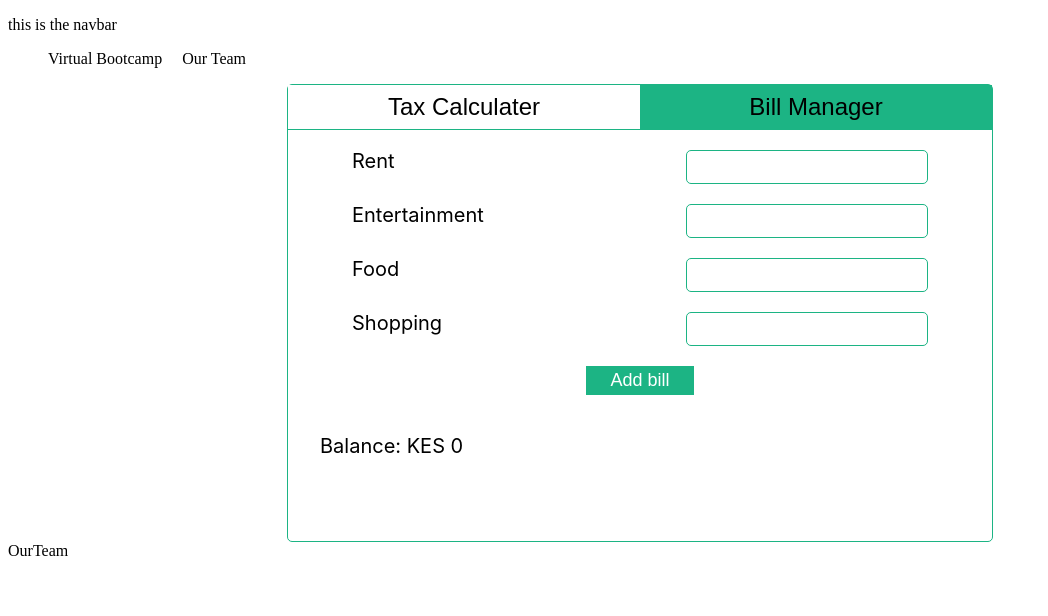
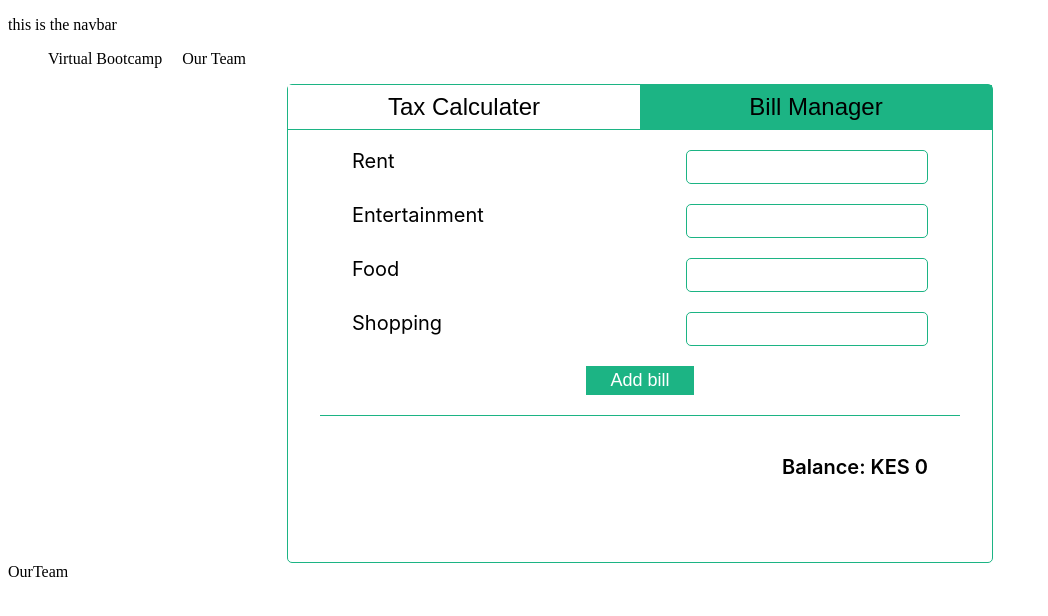
Before and after one commit to kiptanuiBoaz/tax-calculator-app-client, a React (Create React App) app in the folder client/: page / in a window 1280 px wide. Both pictures are taken after a click on the button "Bill Manager". Shown: the top 616 px of the page, without its empty margins (0-1048 px from the left). Built offline with nearby package versions, Linux system fonts and the light colour scheme.

Commit message:
changed the remove bill button to be under amount

```diff
--- a/client/src/components/main_page/billmanager/BillManager.jsx
+++ b/client/src/components/main_page/billmanager/BillManager.jsx
@@ -89,6 +89,7 @@ export const BillManager = () => {
 
 
                 <label>{bill.billName}</label>
+                <div className="remo">
                 <input className="noscroll" onChange={ (event)=>{ setDefaultBill({
                       "billName":bill.billName,
                       "billValue":parseInt(event.target.value),})
@@ -99,8 +100,8 @@ export const BillManager = () => {
 
                   type="number" name="billValue"
                 />
-                 { isShown === a && <button onClick={()=>removeBill(a)} style={{  height:"30px", right:"320px", borderRadius:"5px", borderColor:"grey", position:"absolute",color:"white", backgroundColor:"grey"}} >{`Remove ${bill.billName}`.toLocaleLowerCase()} </button> }
-
+                 { isShown === a && <button className="removeBill" onClick={()=>removeBill(a)} >{`Remove ${bill.billName}`.toLocaleLowerCase()} </button> }
+               </div>
               </div>
               </div>
             )
@@ -119,7 +120,7 @@ export const BillManager = () => {
 
 
 
-      <p>{`Balance:  KES ${balance} `}</p>
+      <p className="balance">{`Balance:  KES ${balance} `}</p>
     </div>
 
 
--- a/client/src/components/main_page/billmanager/billmabagerStyle/style.css
+++ b/client/src/components/main_page/billmanager/billmabagerStyle/style.css
@@ -14,6 +14,7 @@
   display: flex;
   justify-content: space-between;
   min-width: 36rem;
+  position: relative;
 }
 .label-bill .bill input {
   border: 1px solid #1cb484;
@@ -27,6 +28,20 @@
   outline-width: 2px;
   outline-color: #1cb484;
 }
+.label-bill .bill .removeBill {
+  font-size: 14px;
+  padding: 0.3rem 1em;
+  border-radius: 5px;
+  position: -webkit-sticky;
+  position: sticky;
+  color: white;
+  background-color: rgb(209, 117, 117);
+  border: none;
+}
+.label-bill .bill .remo {
+  display: grid;
+  gap: 4px;
+}
 .label-bill .secodary-input {
   display: flex;
   justify-content: space-between;
@@ -37,16 +52,30 @@
   min-height: 24px;
   font-size: 18px;
   padding: 4px;
+  -webkit-margin-start: 2rem;
+          margin-inline-start: 2rem;
 }
 .label-bill .secodary-input input:focus {
   outline-style: groove;
   outline-width: 2px;
   outline-color: #1cb484;
 }
+.label-bill .secodary-input button {
+  background-color: #1cb484;
+  border: none;
+  min-width: 10rem;
+  -webkit-margin-start: 2rem;
+          margin-inline-start: 2rem;
+  -webkit-margin-end: 2rem;
+          margin-inline-end: 2rem;
+  border-radius: 5px;
+}
 .label-bill .billButtons {
   display: flex;
   justify-content: center;
   gap: 20px;
+  border-bottom: 1px solid #1cb484;
+  padding-bottom: 20px;
 }
 .label-bill .billButtons button {
   background-color: #1cb484;
@@ -54,4 +83,10 @@
   border: none;
   font-size: 18px;
   color: #fff;
+}
+.label-bill .balance {
+  text-align: right;
+  -webkit-margin-end: 2rem;
+          margin-inline-end: 2rem;
+  font-weight: 600;
 }/*# sourceMappingURL=style.css.map */
--- a/client/src/components/main_page/billmanager/billmabagerStyle/style.scss
+++ b/client/src/components/main_page/billmanager/billmabagerStyle/style.scss
@@ -14,6 +14,7 @@
         display: flex;
         justify-content: space-between;
         min-width: 36rem;
+        position: relative;
 
                 input {
                     border: 1px solid #1cb484;
@@ -29,7 +30,21 @@
                     outline-color: #1cb484;
                 }
 
-
+        .removeBill{
+            // height: 30px;
+            // right:320px;
+            font-size: 14px;
+            padding: .3rem 1em;
+             border-radius:5px;
+             position:sticky;
+             color:white;
+             background-color:rgb(209, 117, 117);
+             border: none;
+        }
+        .remo{
+            display: grid;
+            gap: 4px;
+        }
     }
 
     .secodary-input{
@@ -41,6 +56,7 @@
                 min-height: 24px;
                 font-size: 18px;
                 padding: 4px;
+                margin-inline-start: 2rem;
             }
 
             input:focus {
@@ -48,12 +64,22 @@
                 outline-width: 2px;
                 outline-color: #1cb484;
             }
+            button{
+                background-color: #1cb484;
+                border: none;
+                min-width: 10rem;
+                margin-inline-start: 2rem;
+                    margin-inline-end: 2rem;
+                    border-radius: 5px;
+            }
     }
 
     .billButtons{
         display: flex;
         justify-content: center;
         gap: 20px;
+        border-bottom: 1px solid #1cb484;
+        padding-bottom: 20px;
 
         button{
             background-color: #1cb484;
@@ -64,4 +90,9 @@
         }
     }
 
+    .balance{
+        text-align: right;
+        margin-inline-end: 2rem;
+        font-weight: 600;
+    }
 }
```
Also changed, not shown: 1 other file (tests, documents, lock files or other folders).
